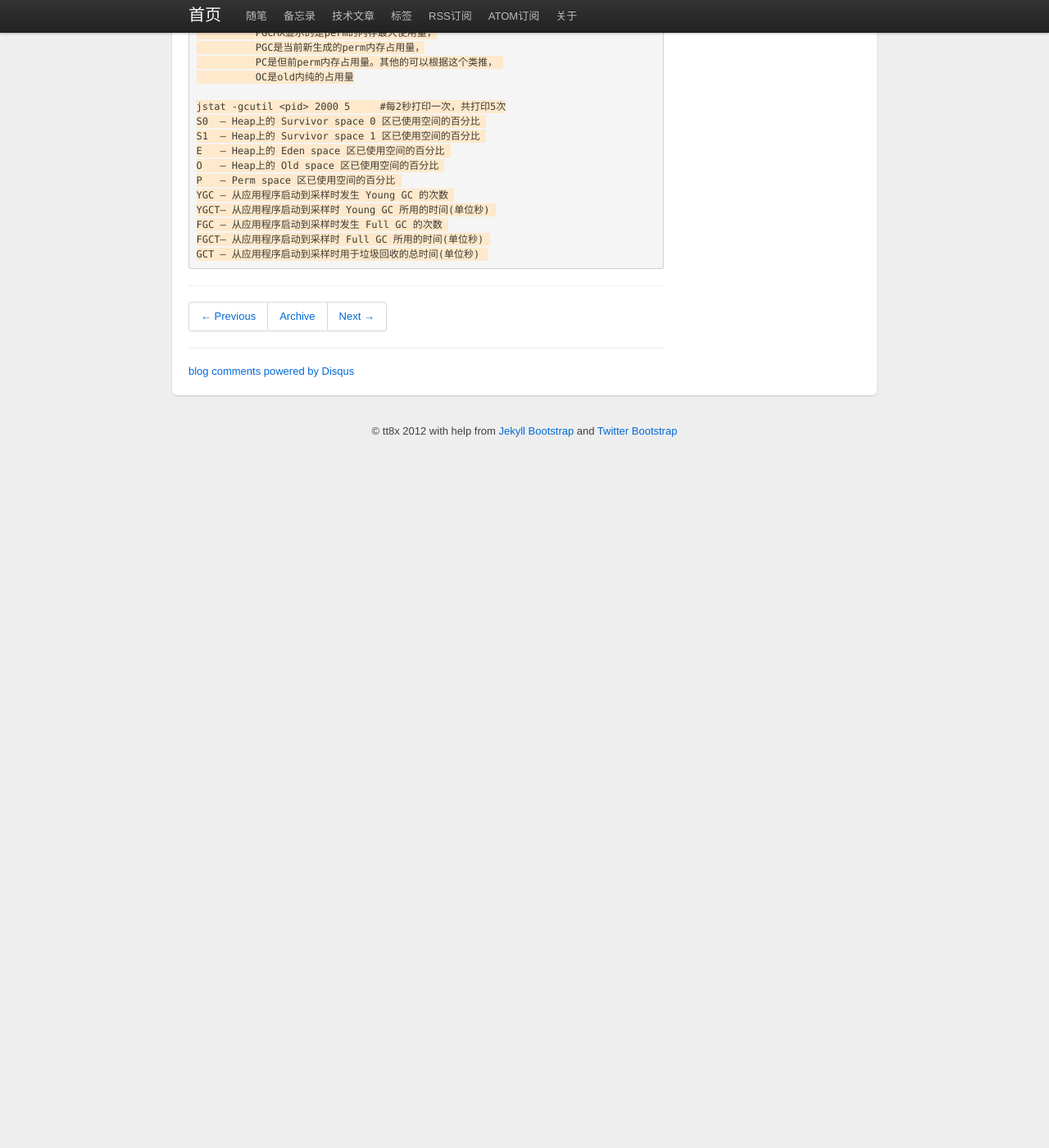
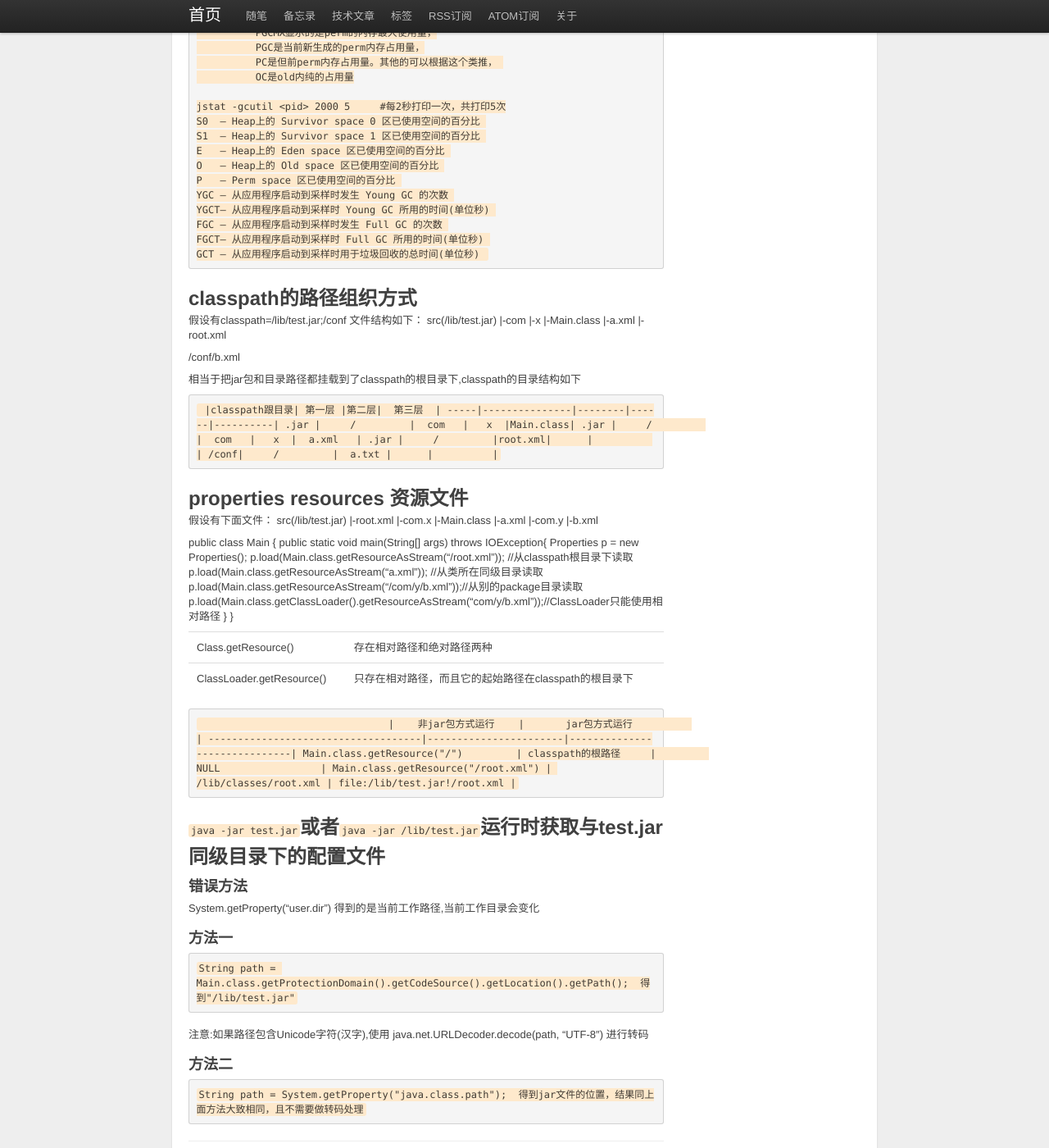
Before and after one commit to kkshare/kkshare.github.io, a Jekyll site: the page built from _posts/2016-04-12-java.md, in a window 1280 px wide and 1400 px high, scrolled down 3973 px. Shown: the whole window at 82% size. Built offline with Jekyll 4.4.1, drawn with Linux system fonts in a browser that asks for light colours; comment, search, counter and statistics services are not loaded; before the commit the page ends 4517 px from its top, so only the background shows below that.

Commit message:
java resources

```diff
--- a/_posts/2016-04-12-java.md
+++ b/_posts/2016-04-12-java.md
@@ -221,3 +221,68 @@ http://dolphin-ygj.iteye.com/blog/366216
     FGC — 从应用程序启动到采样时发生 Full GC 的次数
     FGCT– 从应用程序启动到采样时 Full GC 所用的时间(单位秒)
     GCT — 从应用程序启动到采样时用于垃圾回收的总时间(单位秒)
+
+## classpath的路径组织方式
+
+假设有classpath=/lib/test.jar;/conf
+文件结构如下：
+src(/lib/test.jar)
+|-com
+    |-x
+        |-Main.class
+        |-a.xml
+|-root.xml
+
+/conf/b.xml
+
+相当于把jar包和目录路径都挂载到了classpath的根目录下,classpath的目录结构如下
+
+     |classpath跟目录| 第一层 |第二层|  第三层  |
+-----|---------------|--------|------|----------|
+.jar |     /         |  com   |   x  |Main.class|
+.jar |     /         |  com   |   x  |  a.xml   |
+.jar |     /         |root.xml|      |          |
+/conf|     /         |  a.txt |      |          |
+
+## properties resources 资源文件
+
+假设有下面文件：
+src(/lib/test.jar)
+|-root.xml
+|-com.x
+	|-Main.class
+	|-a.xml
+|-com.y
+	|-b.xml
+
+public class Main {
+    public static void main(String[] args) throws IOException{
+        Properties p = new Properties();
+        p.load(Main.class.getResourceAsStream("/root.xml"));   //从classpath根目录下读取
+        p.load(Main.class.getResourceAsStream("a.xml"));       //从类所在同级目录读取
+        p.load(Main.class.getResourceAsStream("/com/y/b.xml"));//从别的package目录读取
+        p.load(Main.class.getClassLoader().getResourceAsStream("com/y/b.xml"));//ClassLoader只能使用相对路径
+    }
+}
+
+--------------------------|------------------------------------------------------|
+Class.getResource()       | 存在相对路径和绝对路径两种                           |
+ClassLoader.getResource() | 只存在相对路径，而且它的起始路径在classpath的根目录下|
+
+                                    |    非jar包方式运行    |       jar包方式运行          |
+------------------------------------|-----------------------|------------------------------|
+Main.class.getResource("/")         | classpath的根路径     |         NULL                 |
+Main.class.getResource("/root.xml") | /lib/classes/root.xml | file:/lib/test.jar!/root.xml |
+
+## `java -jar test.jar`或者`java -jar /lib/test.jar`运行时获取与test.jar同级目录下的配置文件
+### 错误方法
+System.getProperty("user.dir") 得到的是当前工作路径,当前工作目录会变化
+### 方法一
+
+    String path = Main.class.getProtectionDomain().getCodeSource().getLocation().getPath();  得到"/lib/test.jar"
+
+注意:如果路径包含Unicode字符(汉字),使用 java.net.URLDecoder.decode(path, “UTF-8″) 进行转码
+
+### 方法二
+
+    String path = System.getProperty("java.class.path");  得到jar文件的位置，结果同上面方法大致相同，且不需要做转码处理
```
Also changed, not shown: _posts/2016-04-12-powerdesigner.md (+22 -0 lines).
